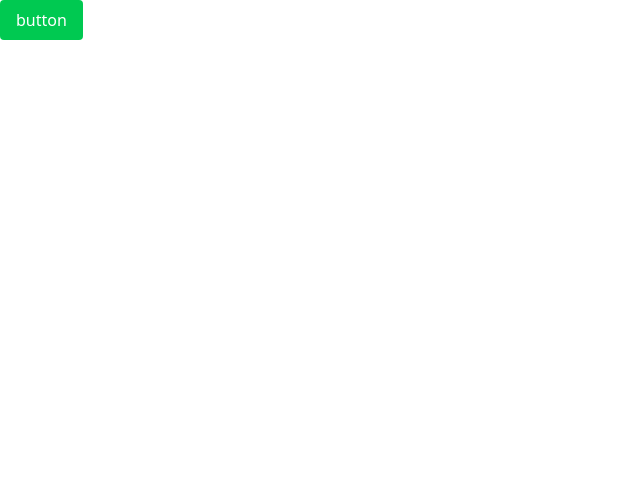
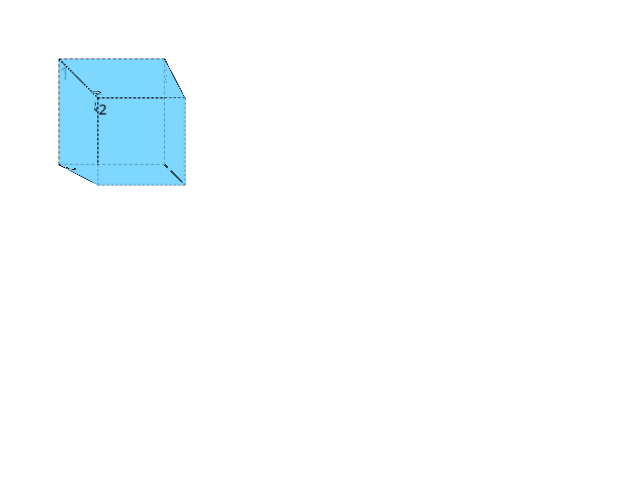
Before and after one commit to pysnow530/tailwindcss-examples, a website: page src/index.html in a window 1280 px wide. Shown: the whole page, without its empty margins (0-640 px from the left). Drawn offline with Linux system fonts and the light colour scheme.

Commit message:
feat: 画立体图形

```diff
--- a/src/index.html
+++ b/src/index.html
@@ -7,6 +7,15 @@
     <link rel="stylesheet" href="./output.css">
 </head>
 <body>
-    <button class="px-4 py-2 rounded text-white bg-green-500 hover:bg-green-600">button</div>
+    <div class="p-20">
+        <div class="size-100 perspective-normal absolute">
+            <div class="translate-z-12 rotate-x-0 bg-sky-300/75 border border-dashed size-24 absolute">1</div>
+            <div class="-translate-z-12 rotate-y-0 bg-sky-300/75 border border-dashed size-24 absolute">2</div>
+            <div class="translate-x-12 rotate-y-90 bg-sky-300/75 border border-dashed size-24 absolute">3</div>
+            <div class="-translate-x-12 -rotate-y-90 bg-sky-300/75 border border-dashed size-24 absolute">4</div>
+            <div class="-translate-y-12 rotate-x-90 bg-sky-300/75 border border-dashed size-24 absolute">5</div>
+            <div class="translate-y-12 -rotate-x-90 bg-sky-300/75 border border-dashed size-24 absolute">6</div>
+        </div>
+    </div>
 </body>
 </html>
```
Also changed, not shown: src/output.css.
